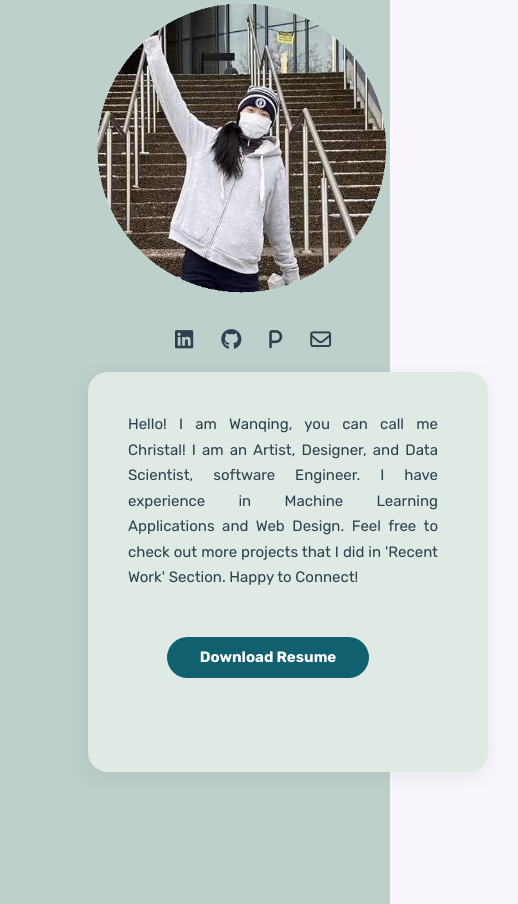
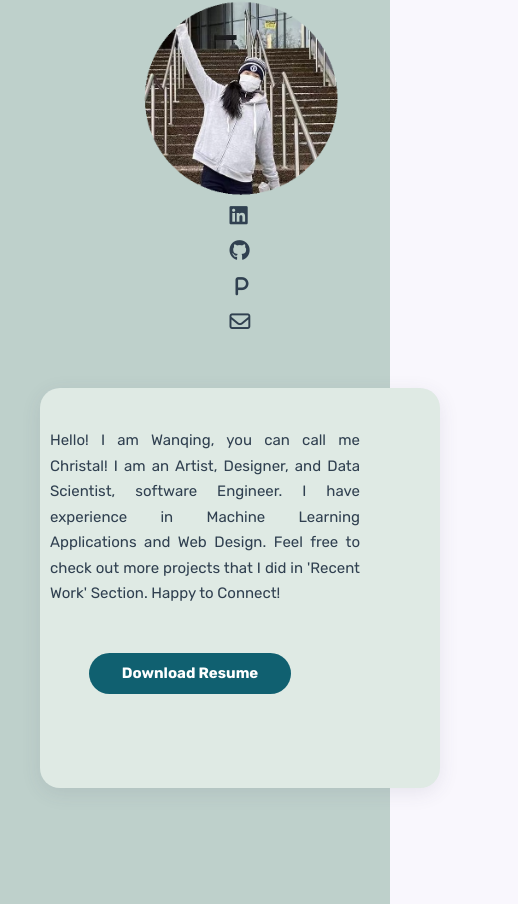
Before and after one commit to Wanqing18/PersonalWeb, a React (Vite) app: page / in a window 390 px wide. Shown: the part 1180-2084 px from the top of the page, 518 px wide, since content can reach past the window. Built offline with nearby package versions, Linux system fonts and the light colour scheme; a web font is replaced by a local one.

Commit message:
Fixing overflow of about page and project page

```diff
--- a/src/components/about/about.css
+++ b/src/components/about/about.css
@@ -1,17 +1,19 @@
 .about_section_title,
-.about_section_subtitle{
+.about_section_subtitle {
     text-align: center;
     margin-top: 0.375rem;
 }
 
-.about_container{
-    padding: 2rem 25rem;
+.about_container {
+    display: grid;
+    left: 10px;
+    grid-template-columns: auto auto;
+    gap: 3rem;
+    margin-top: 70px;
 }
 
- .about_data {
-    position:relative;
-    left:400px;
-    width:600px;
+.about_data_right {
+    width: 600px;
     height: 300px;
     bottom: 450px;
     padding: 1.875rem;
@@ -20,42 +22,34 @@
     border-radius: var(--border-radius);
     column-gap: 1.875rem;
     align-items: flex-start;
-    position:relative;
     text-wrap: wrap;
 }
 
- .about_data::before {
-     content:'';
-     width: 0;
-     height: 0;
-     border-top:10px solid transparent;
-     border-bottom: 10px solid transparent;
-     border-right: 15px solid var(--container-color);
-     position: absolute;
-     left: -0.93rem;
-     top: 20%;
- }
-
 .about_info {
-    width:600px;
-    position:relative;
+    width: 600px;
+    position: relative;
     justify-self: center;
 
 }
+
+.about_data_left {
+    justify-self: right;
+}
+
 .about_description {
     padding-top: 10px;
     text-align: justify;
-     margin-bottom: 1rem ;
+    margin-bottom: 1rem;
     width: 530px;
 }
 
 .button {
     margin-top: 70px;
-    position:relative;
+    position: relative;
 }
 
- .about_img{
-    position:relative;
+.about_img {
+    position: relative;
     width: 300px;
     height: 300px;
     border-radius: 50%;
@@ -68,10 +62,11 @@
 /*=========================== contact icons ===========================================*/
 
 .Contact {
-    position:relative;
-    left: 60px;
-     display:flex;
+    position: relative;
+    display: grid;
     column-gap: 1.75rem;
+    justify-content: center;
+    grid-template-columns: repeat(auto-fit, 1.3rem);
 }
 
 .contact_linkedin {
@@ -79,9 +74,11 @@
     font-size: 1.3rem;
     transition: 0.3s;
 }
+
 .contact_linkedin:hover {
     color: var(--first-color);
 }
+
 .contact_github {
     color: var(--title-color);
     font-size: 1.3rem;
@@ -89,16 +86,18 @@
 }
 
 .contact_github:hover {
-     color:var(--first-color);
+    color: var(--first-color);
 }
+
 .contact_pixiv {
     color: var(--title-color);
     font-size: 1.3rem;
     transition: 0.3s;
+    margin-left: 6px;
 }
 
 .contact_pixiv:hover {
-     color:var(--first-color);
+    color: var(--first-color);
 }
 
 .contact_email {
@@ -108,100 +107,138 @@
 }
 
 .contact_email:hover {
-     color:var(--first-color);
+    color: var(--first-color);
 }
 
 /*============ BREAKPOINTS ==============*/
 /* LARGER DEVICES */
- @media screen and (max-width: 1024px){
-    .about_container{
-        grid-template-columns: 1fr;
+@media screen and (max-width: 1024px) {
+
+    .about_description {}
+
+    .about_container {
+        display: grid;
+        padding: 2rem 10rem;
+        left: 10px;
+        grid-template-columns: repeat(auto-fit, 300px);
         justify-content: center;
-        row-gap: 2.5rem;
     }
-    .Contact{
+
+    .Contact {
         font-size: 1.125rem;
-        width: 250px;
         justify-self: center;
 
     }
 
-    .about_img{
+    .about_img {
         justify-self: center;
     }
-    .about_data{
+
+    .about_data_right {
         text-align: center;
-        left:3rem;
-        bottom: 5rem;
-        position:relative;
         justify-self: center;
     }
-    .about_data::before{
-        display: none;
-    }
-    .about_description{
-        padding: 0 5rem;
-        margin-bottom: 2rem;
-    }
+
     .about_button {
         margin-right: 100px;
         margin-top: 30px;
-        position:relative;
+        position: relative;
     }
 }
+
 /* MEDIUM DEVICES */
 
- @media screen and (max-width: 768px){
-    .about_container{
-        padding: 2rem 10rem;
-        left:10px;
-        grid-template-columns: 350px;
-    }
-    .about_data::before{
+@media screen and (max-width: 768px) {
 
-        left:47%;
-    }
-    .about_button{
+    .about_button {
         margin-right: 100px;
 
     }
-    .about_data{
+
+    .about_data_right {
         grid-template-columns: 1fr;
         row-gap: 1.875rem;
 
     }
-    .about_img{
+
+    .about_img {
         justify-self: center;
     }
-    .Contact{
+
+    .Contact {
         justify-self: center;
         margin-top: 0;
     }
 }
 
- @media screen and (max-width: 576px){
-    .about_container{
-        grid-template-columns: 320px;
+@media screen and (max-width: 576px) {
+    .about_container {
+        grid-template-columns: repeat(auto-fit, 300px);
     }
-    .about_data{
+
+    .about_data_right {
         justify-self: center;
-        width:400px;
+        width: 400px;
         height: 400px;
     }
-    .about_info{
+
+    .about_info {
         width: 400px;
     }
-    .about_description{
+
+    .about_description {
         padding-top: 10px;
         padding-left: 10px;
-    text-align: justify;
-    margin-bottom: 1rem ;
+        margin-bottom: 1rem;
+        width: 320px;
+    }
+}
+
+@media screen and (max-width: 500px) {
+    .about_container {
+        grid-template-columns: repeat(auto-fit, 200px);
+    }
+
+    .about_data_left {
+        justify-self: auto;
+    }
+
+    .about_data_right {
+        justify-self: center;
+        width: 400px;
+        height: 400px;
+    }
+
+    .about_info {
         width: 400px;
     }
+
+    .about_description {
+        padding-top: 10px;
+        padding-left: 10px;
+        margin-bottom: 1rem;
+        width: 320px;
     }
+
+    .about_img {
+        position: relative;
+        width: 200px;
+        height: 200px;
+        border-radius: 50%;
+        /*box-shadow: 0px 0px 0px 15px rgb(255 77 97 /25%);*/
+
+    }
+
+    .Contact {
+        font-size: 1.125rem;
+        justify-self: center;
+
+    }
+}
+
 /* SMALL DEVICES */
- @media screen and (max-width: 350px){
-    .about_container{
+@media screen and (max-width: 350px) {
+    .about_container {
         grid-template-columns: 1fr;
     }
 }
--- a/src/components/about/about.jsx
+++ b/src/components/about/about.jsx
@@ -9,11 +9,12 @@ const About = () => {
     <section className="container section" id="about">
       <h2 className="about_section_title">About Me</h2>
 
-      <div className="about_container grid">
-        <img src={AboutImg} alt="" className="about_img" />
-        <Contact />
-
-        <div className="about_data grid">
+      <div className="about_container">
+        <div className="about_data_left">
+          <img src={AboutImg} alt="" className="about_img" />
+          <Contact />
+        </div>
+        <div className="about_data_right">
           <div className="about_info">
             <p className="about_description">
               Hello! I am Wanqing, you can call me Christal! I am an Artist,
--- a/src/components/home/home.css
+++ b/src/components/home/home.css
@@ -136,9 +136,6 @@
 /*============ BREAKPOINTS ==============*/
 /* LARGER DEVICES */
 @media screen and (max-width: 1440px) {
-  .about_container{
-    padding-left: 15rem;
-  }
   .home_button {
     grid-template-columns: 300px 360px;
     justify-content: center;
@@ -151,9 +148,7 @@
 }
 
 @media screen and (max-width: 1024px) {
-  .about_contianer{
-    padding-left: 0;
-  }
+
   .home_button {
     grid-template-columns: 300px 360px;
     justify-content: center;
```
Also changed, not shown: src/components/scrollup/scrollup.css (+9 -8 lines). Lines whose indentation alone changed are shown as unchanged.
